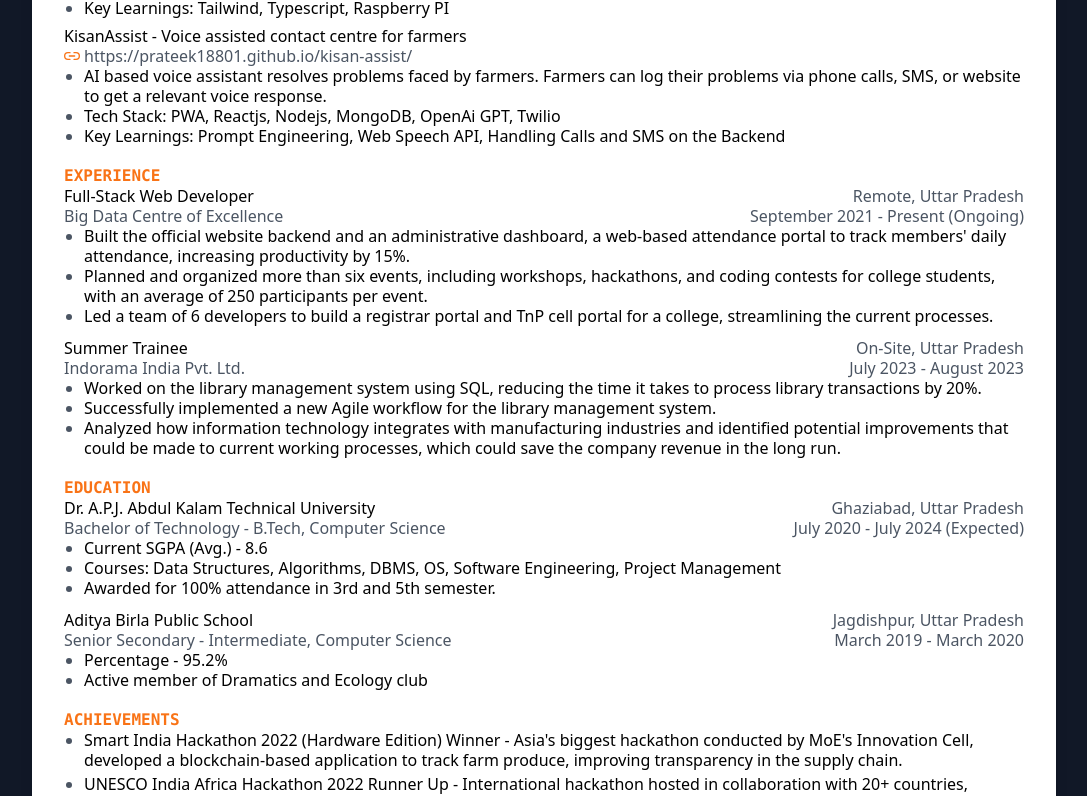
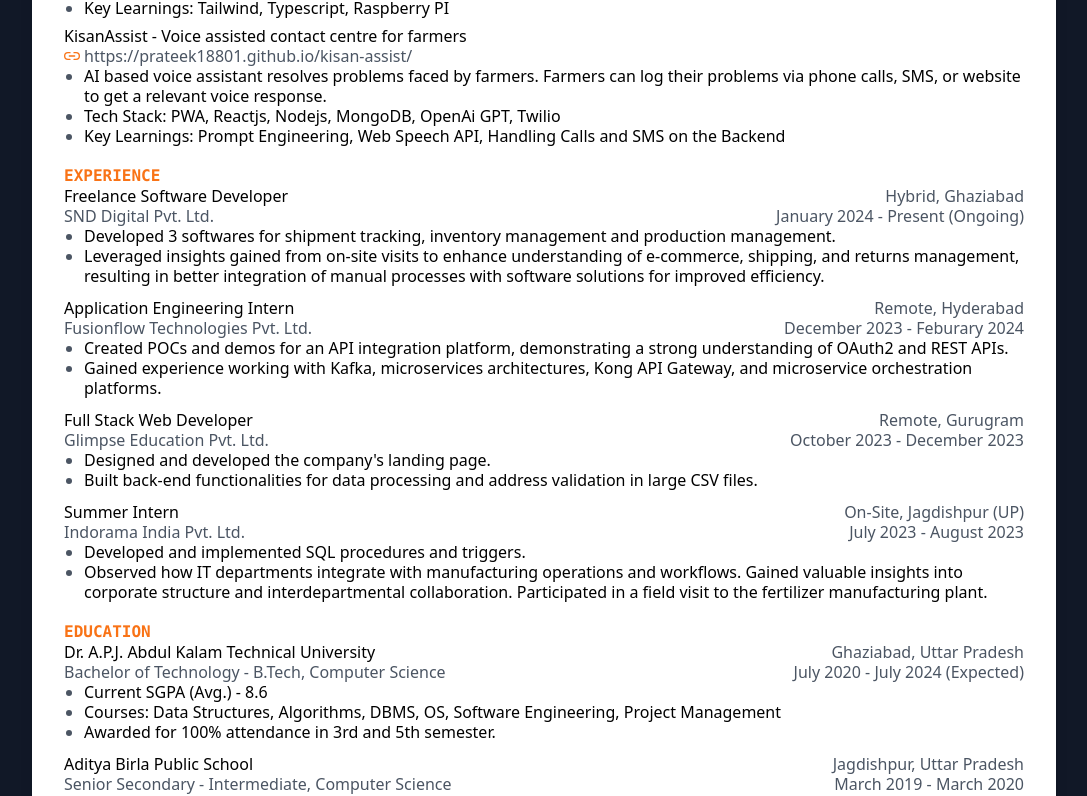
Before and after one commit to prateek18801/resume, a React (Vite) app: page / in a window 1280 px wide. Shown: the part 546-1342 px from the top of the page, without its empty margins (96-1183 px from the left). Built offline with nearby package versions, Linux system fonts and the light colour scheme.

Commit message:
Add new experiences

```diff
--- a/src/components/Experience.tsx
+++ b/src/components/Experience.tsx
@@ -4,28 +4,46 @@
 
     const experiences = [
         {
-            position: "Full-Stack Web Developer",
-            company: "Big Data Centre of Excellence",
-            location: "Remote, Uttar Pradesh",
-            duration: "September 2021 - Present (Ongoing)",
-            description: [
-                "Built the official website backend and an administrative dashboard, a web-based attendance portal to track members' daily attendance, increasing productivity by 15%.",
-                "Planned and organized more than six events, including workshops, hackathons, and coding contests for college students, with an average of 250 participants per event.",
-                "Led a team of 6 developers to build a registrar portal and TnP cell portal for a college, streamlining the current processes."
-            ]
+          position: "Freelance Software Developer",
+          company: "SND Digital Pvt. Ltd.",
+          location: "Hybrid, Ghaziabad",
+          duration: "January 2024 - Present (Ongoing)",
+          description: [
+            "Developed 3 softwares for shipment tracking, inventory management and production management.",
+            "Leveraged insights gained from on-site visits to enhance understanding of e-commerce, shipping, and returns management, resulting in better integration of manual processes with software solutions for improved efficiency.",
+          ],
         },
         {
-            position: "Summer Trainee",
-            company: "Indorama India Pvt. Ltd.",
-            location: "On-Site, Uttar Pradesh",
-            duration: "July 2023 - August 2023",
-            description: [
-                "Worked on the library management system using SQL, reducing the time it takes to process library transactions by 20%.",
-                "Successfully implemented a new Agile workflow for the library management system.",
-                "Analyzed how information technology integrates with manufacturing industries and identified potential improvements that could be made to current working processes, which could save the company revenue in the long run."
-            ]
-        }
-    ];
+          position: "Application Engineering Intern",
+          company: "Fusionflow Technologies Pvt. Ltd.",
+          location: "Remote, Hyderabad",
+          duration: "December 2023 - Feburary 2024",
+          description: [
+            "Created POCs and demos for an API integration platform, demonstrating a strong understanding of OAuth2 and REST APIs.",
+            "Gained experience working with Kafka, microservices architectures, Kong API Gateway, and microservice orchestration platforms.",
+          ],
+        },
+        {
+          position: "Full Stack Web Developer",
+          company: "Glimpse Education Pvt. Ltd.",
+          location: "Remote, Gurugram",
+          duration: "October 2023 - December 2023",
+          description: [
+            "Designed and developed the company's landing page.",
+            "Built back-end functionalities for data processing and address validation in large CSV files.",
+          ],
+        },
+        {
+          position: "Summer Intern",
+          company: "Indorama India Pvt. Ltd.",
+          location: "On-Site, Jagdishpur (UP)",
+          duration: "July 2023 - August 2023",
+          description: [
+            "Developed and implemented SQL procedures and triggers.",
+            "Observed how IT departments integrate with manufacturing operations and workflows. Gained valuable insights into corporate structure and interdepartmental collaboration. Participated in a field visit to the fertilizer manufacturing plant.",
+          ],
+        },
+      ];
 
     return (
         <section className='mb-5'>
```
